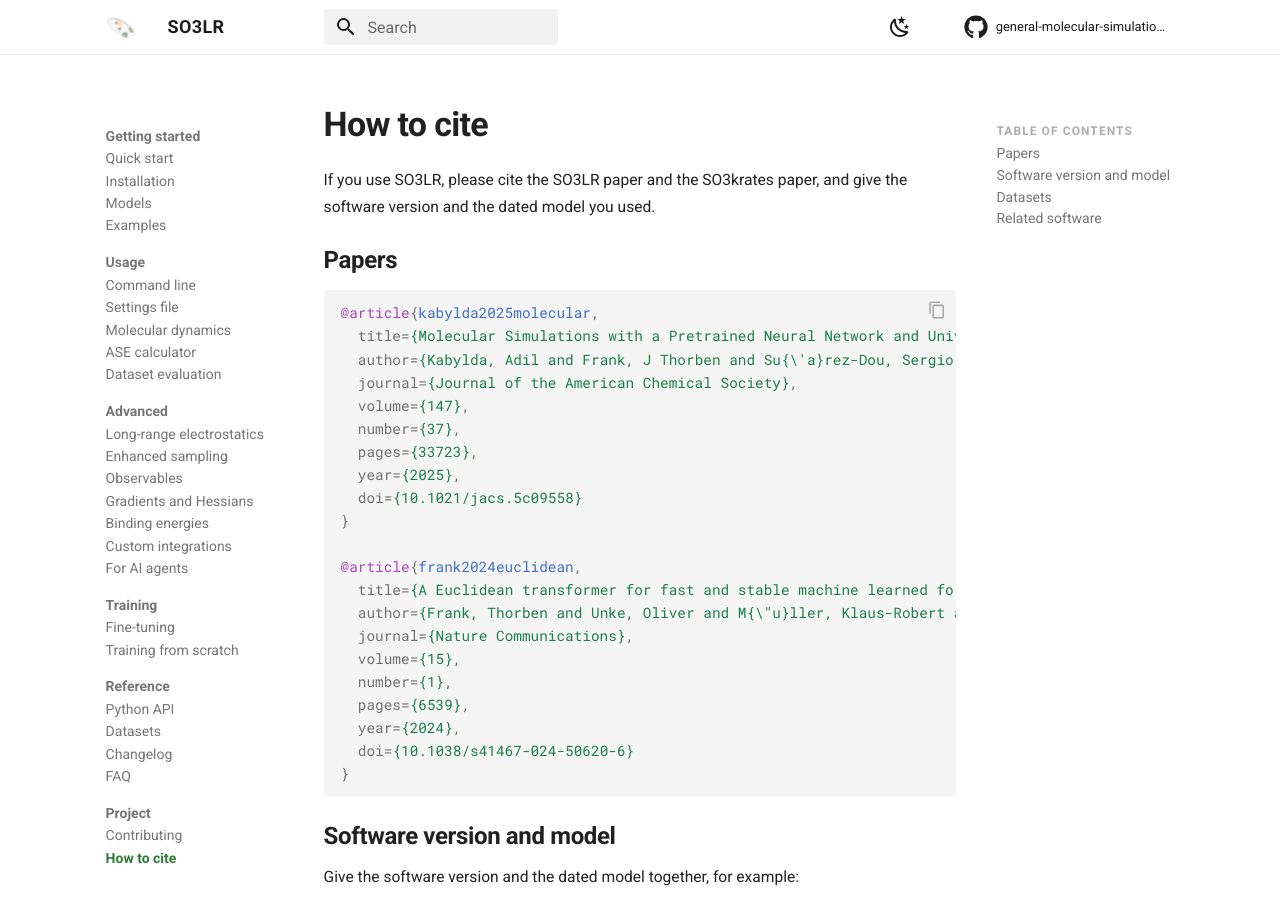
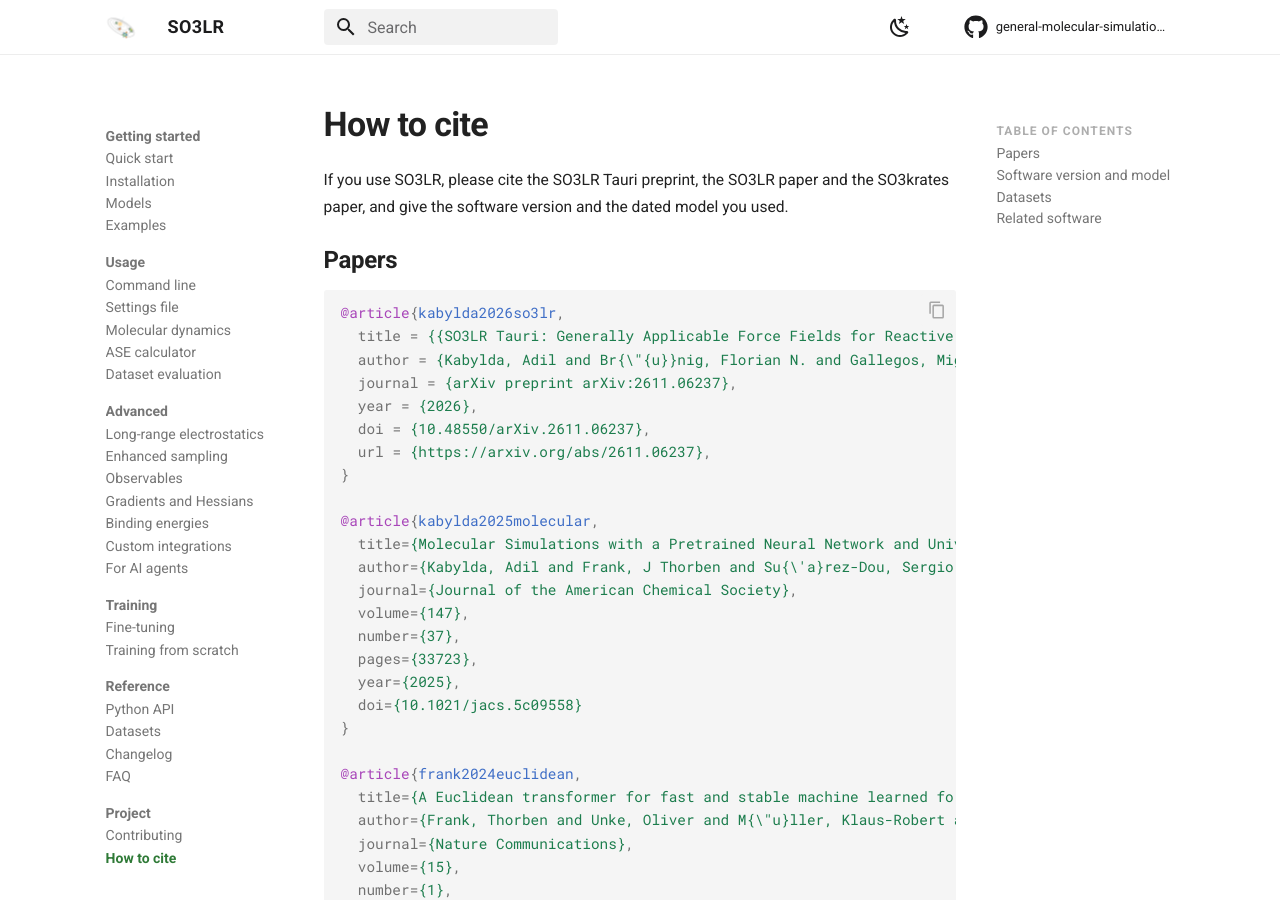
Before and after one commit to so3lr/so3lr.github.io, an MkDocs documentation site: the page built from docs/cite.md, in a window 1280 px wide and 900 px high. Built offline with MkDocs 1.6.1 and Material for MkDocs 9.7.7, drawn with Linux system fonts in a browser that asks for light colours; comment, search, counter and statistics services are not loaded.

Commit message:
Cite the SO3LR Tauri preprint (arXiv:2611.06237)

````diff
--- a/docs/cite.md
+++ b/docs/cite.md
@@ -1,11 +1,20 @@
 # How to cite
 
-If you use SO3LR, please cite the SO3LR paper and the SO3krates paper, and give
-the software version and the dated model you used.
+If you use SO3LR, please cite the SO3LR Tauri preprint, the SO3LR paper and the
+SO3krates paper, and give the software version and the dated model you used.
 
 ## Papers
 
 ```bibtex
+@article{kabylda2026so3lr,
+  title = {{SO3LR Tauri: Generally Applicable Force Fields for Reactive (Bio)Molecular Simulations Covering the Periodic Table}},
+  author = {Kabylda, Adil and Br{\"{u}}nig, Florian N. and Gallegos, Miguel and Frank, J. Thorben and Moerman, Evgeny and Unke, Oliver T. and Chmiela, Stefan and M{\"{u}}ller, Klaus-Robert and Tkatchenko, Alexandre},
+  journal = {arXiv preprint arXiv:2611.06237},
+  year = {2026},
+  doi = {10.48550/arXiv.2611.06237},
+  url = {https://arxiv.org/abs/2611.06237},
+}
+
 @article{kabylda2025molecular,
   title={Molecular Simulations with a Pretrained Neural Network and Universal Pairwise Force Fields},
   author={Kabylda, Adil and Frank, J Thorben and Su{\'a}rez-Dou, Sergio and Khabibrakhmanov, Almaz and Medrano Sandonas, Leonardo and Unke, Oliver T and Chmiela, Stefan and M{\"u}ller, Klaus-Robert and Tkatchenko, Alexandre},
--- a/docs/llms.txt
+++ b/docs/llms.txt
@@ -61,5 +61,5 @@ read it first.
 
 - [Examples](https://so3lr.github.io/examples/): runnable notebooks, including a zero-install Colab.
 - [Contributing](https://so3lr.github.io/contributing/): repository layout, the lockfile, tests and CI, adding a model release or a settings key, licence.
-- [How to cite](https://so3lr.github.io/cite/): BibTeX for the JACS and SO3krates papers, and how to name the software version and dated model.
+- [How to cite](https://so3lr.github.io/cite/): BibTeX for the SO3LR Tauri preprint and the JACS and SO3krates papers, and how to name the software version and dated model.
 - [llms-full.txt](https://so3lr.github.io/llms-full.txt): every page concatenated into one file.
--- a/mkdocs.yml
+++ b/mkdocs.yml
@@ -93,6 +93,9 @@ extra:
     - icon: fontawesome/brands/github
       link: https://github.com/general-molecular-simulations/so3lr
       name: SO3LR on GitHub
+    - icon: simple/arxiv
+      link: https://doi.org/10.48550/arXiv.2611.06237
+      name: SO3LR Tauri preprint (arXiv)
     - icon: fontawesome/solid/book
       link: https://doi.org/10.1021/jacs.5c09558
       name: SO3LR paper (JACS)
````
Also changed, not shown: docs/index.md (+3 -0 lines), docs/models.md (+4 -3 lines).
